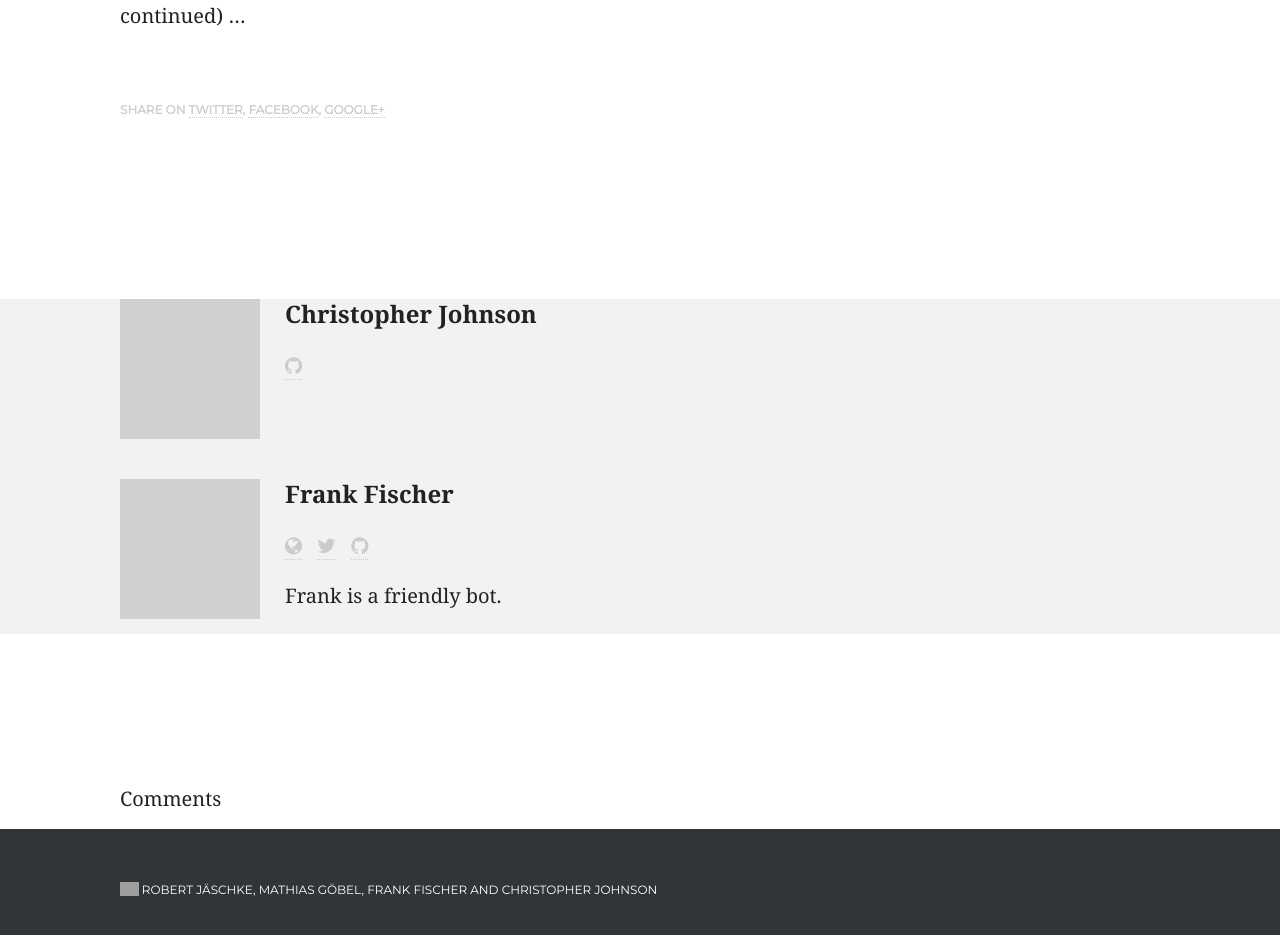
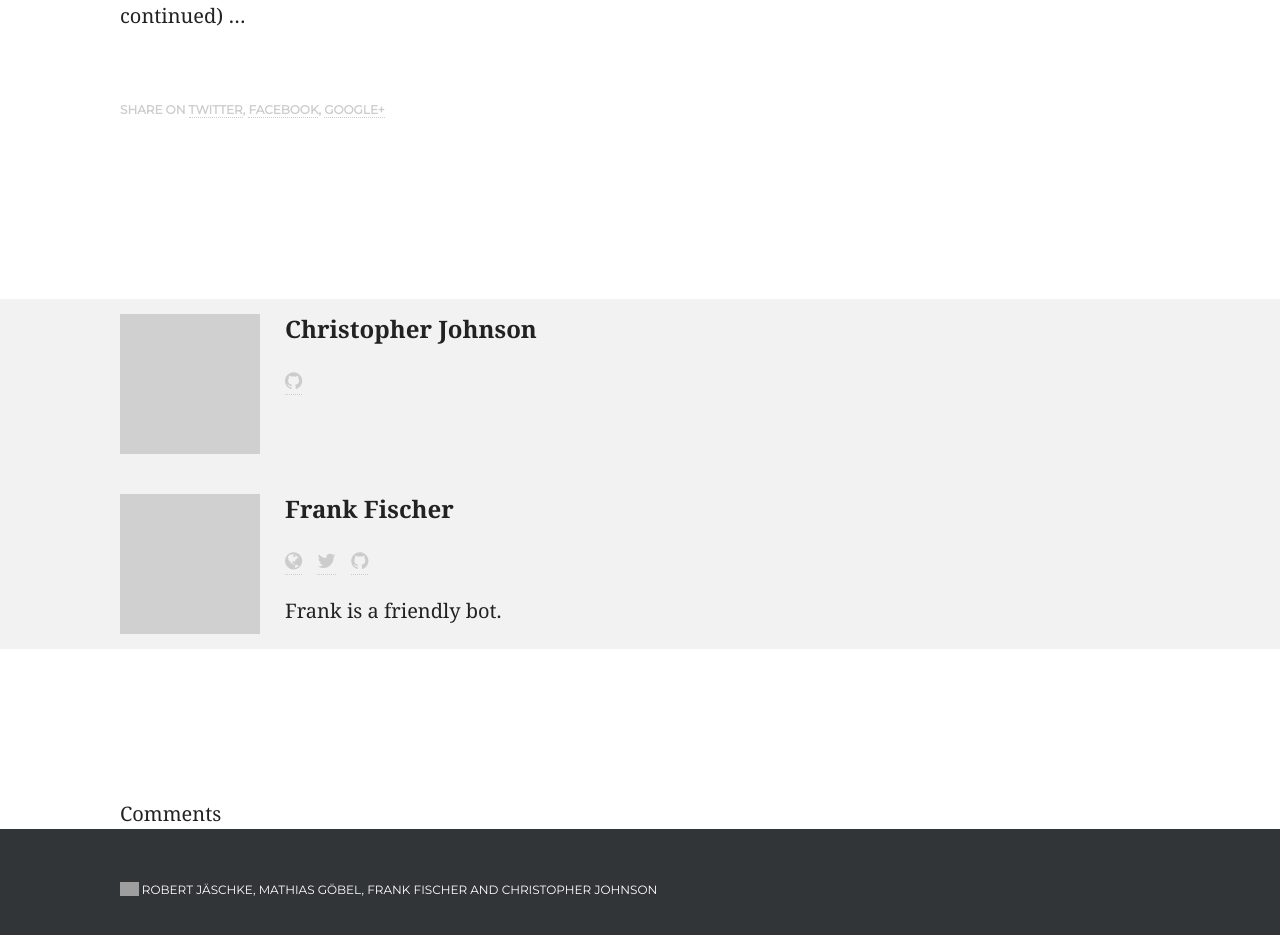
Before and after one commit to weltliteratur/blog, a Jekyll site: the page built from _posts/2016-02-18-Some-Preparations.markdown, in a window 1280 px wide. Shown: the part 891-1826 px from the top of the page. Built offline with Jekyll 4.4.1, drawn with Linux system fonts in a browser that asks for light colours; nearby versions of some CDN libraries; some web fonts are replaced; comment, search, counter and statistics services are not loaded; grey boxes are pictures that could not be loaded.

Commit message:
refined author include and corresponding css

```diff
--- a/css/style.css
+++ b/css/style.css
@@ -25,7 +25,9 @@ p.copy > img {
     font-size: larger;
     font-weight: bold;
 }
-
+.author-info:first-child {
+    padding-top: 15px;
+}
 /* --------------------------------------
 -----   Reset   -----
 ------------------------------------------*/
```
